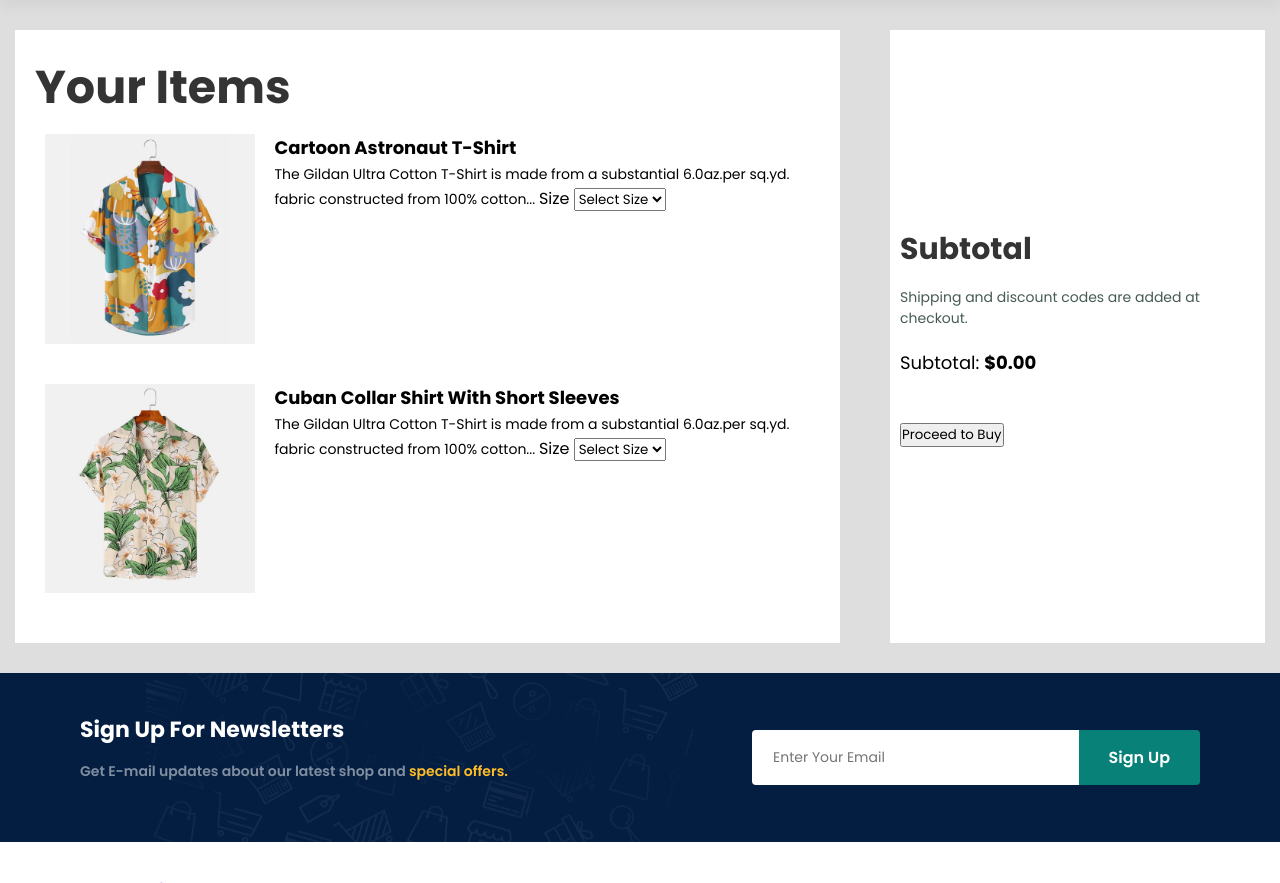
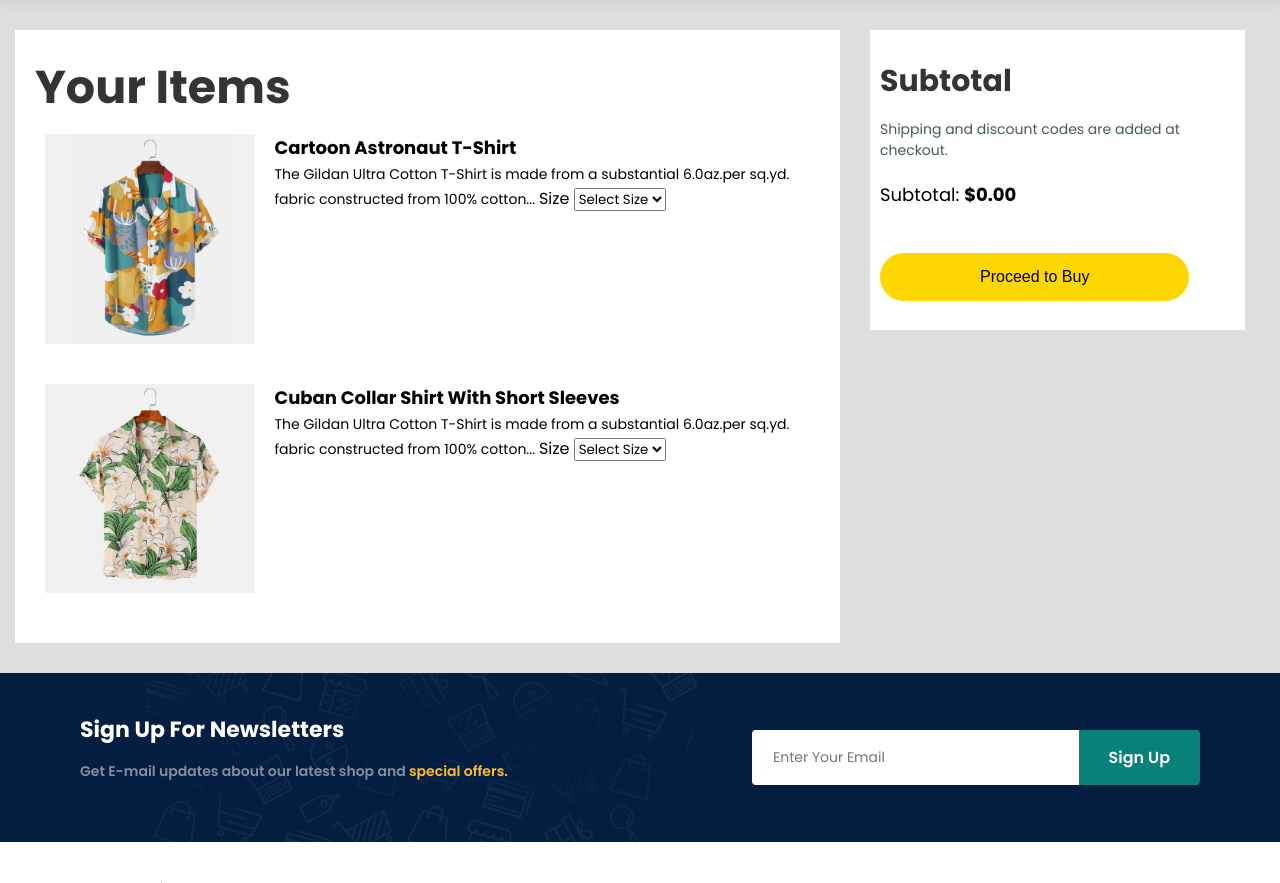
Before and after one commit to Manthan7698/E-CommWeb, a PHP site: page /bag.html in a window 1280 px wide. Shown: the part 87-970 px from the top of the page. Run offline with PHP 8.4, Linux system fonts and the light colour scheme; some libraries are stand-ins or nearby versions.

Commit message:
added style

```diff
--- a/style.css
+++ b/style.css
@@ -962,6 +962,25 @@ footer .copyright {
   background-color: #fff;
   padding-left: 10px;
   width: 30%;
+  height: 300px;
+}
+
+.proceed-to-buy {
+  background-color: #FFD700; /* Yellow color */
+  color: black; /* Text color */
+  border: none; /* Remove border */
+  padding: 15px 100px 15px 100px; /* Space inside the button */
+  text-align: center; /* Align text to center */
+  text-decoration: none; /* No underline */
+  display: inline-block; /* Inline-block for flexibility */
+  font-size: 16px; /* Adjust font size */
+  border-radius: 25px; /* Rounded corners */
+  cursor: pointer; /* Pointer cursor on hover */
+  font-family: Arial, sans-serif; /* Font style */
+}
+
+.proceed-to-buy:hover {
+  background-color: #FFC107; /* Darker yellow on hover */
 }
 
 .bag-box-area{
@@ -1000,7 +1019,7 @@ footer .copyright {
 }
 
 .blank-area{
-  width: 4%;
+  width: 2%;
 }
 
 /* Media Queries */
```
